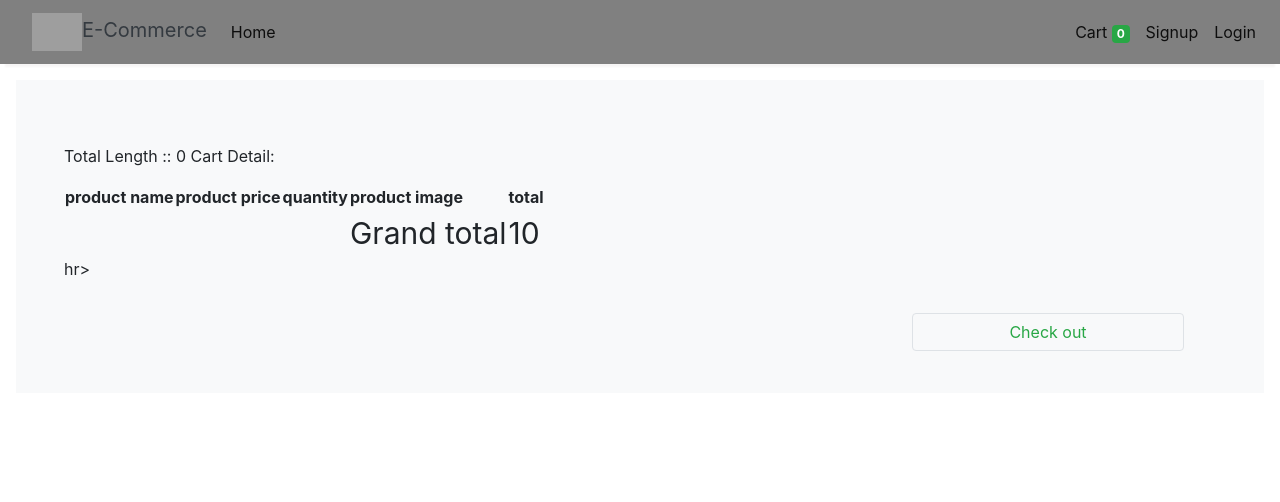
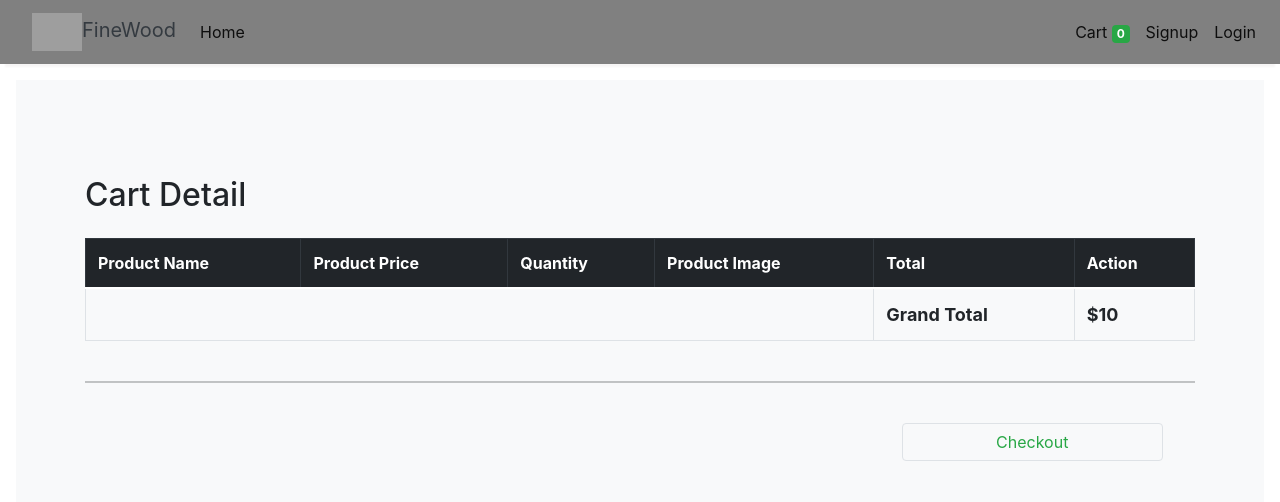
Before and after one commit to finepy/fineWood, a Django app: template Customer/templates/Customer/cart.html in a window 1280 px wide. Shown: the top 502 px of the page. Run offline with Django 4.2, Linux system fonts and the light colour scheme; the template is opened without the code that fills it: most values are stand-ins (such as "Sample title", 1, 10 or a date in 2020); some libraries are stand-ins or nearby versions; grey boxes are pictures that could not be loaded.

Commit message:
finewood update

```diff
--- a/Customer/models.py
+++ b/Customer/models.py
@@ -9,6 +9,9 @@ from phonenumber_field.modelfields import PhoneNumberField
 
 class Customer(models.Model):
 
+    class SexChoices(models.TextChoices):
+        Male = "Male"
+        Female = "Female"
 
     username = models.OneToOneField(User, on_delete=models.CASCADE)
     profile_picture =  models.ImageField(upload_to='Customer/profile/profilePic/')
@@ -17,7 +20,7 @@ class Customer(models.Model):
     phone = PhoneNumberField()
     # follower = models.ManyToManyField(User, related_name='customer_followers', blank=True)
     country = CountryField()
-
+    gender = models.CharField(max_length=10, choices=SexChoices.choices)
 
 
     def __str__(self) -> str:
--- a/Customer/templates/Customer/cart.html
+++ b/Customer/templates/Customer/cart.html
@@ -1,108 +1,69 @@
-
 {% extends 'Customer/base.html' %}
-{% comment %} <head>
-    <style>
-    table {
-      font-family: arial, sans-serif;
-      border-collapse: collapse;
-      width: 100%;
-    }
-
-    td, th {
-      border: 1px solid #dddddd;
-      text-align: left;
-      padding: 8px;
-    }
-
-    tr:nth-child(even) {
-      background-color: forestgreen;
-      color:white;
-    }
-    </style>
-    <link rel="stylesheet" href="https://www.w3schools.com/w3css/4/w3.css">
-    </head> {% endcomment %}
-
-
 
 {% block content %}
-
-
   {% load cart_tag %}
 
-Total Length :: {{request.session.cart|length}}
+  <div class="container mt-5">
+    <h2 class="mb-4">Cart Detail</h2>
 
-Cart Detail:
-<table>
+    <div class="table-responsive">
+      <table class="table table-bordered table-hover">
+        <thead class="thead-dark">
           <tr>
-      <th>product name</th>
-      <th>product price</th>
-      <th> quantity</th>
-      <th>product image</th>
-      <th> total </th>
+            <th scope="col">Product Name</th>
+            <th scope="col">Product Price</th>
+            <th scope="col">Quantity</th>
+            <th scope="col">Product Image</th>
+            <th scope="col">Total</th>
+            <th scope="col">Action</th>
           </tr>
-    {% for key,value in request.session.cart.items %}
+        </thead>
+        <tbody>
+          {% for key, value in request.session.cart.items %}
             <tr>
-
-      <td>{{value.name}}</td>
-      <td>{{value.price}}</td>
-      <td style="text-decoration:none;font-size: 40px;">
-        <a href="{% url 'Customer:item_decrement' value.product_id %}" style="text-decoration:none;">-</a>
-        {{value.quantity}}
-        <a href="{% url 'Customer:item_increment' value.product_id %}" style="text-decoration:none;">+</a></td>
-
-
-        <td><img src = "{{value.image}}" width="300px" height = "300px" alt = "mani"></td>
-        <td>{{ value.price|multiply:value.quantity }}<td>
-        <td >
+              <td>{{ value.name }}</td>
+              <td>${{ value.price }}</td>
+              <td>
+                <a href="{% url 'Customer:item_decrement' value.product_id %}" class="btn btn-link btn-sm">-</a>
+                <span class="quantity">{{ value.quantity }}</span>
+                <a href="{% url 'Customer:item_increment' value.product_id %}" class="btn btn-link btn-sm">+</a>
+              </td>
+              <td><img src="{{ value.image }}" width="100" height="100" alt="Product Image"></td>
+              <td>${{ value.price|multiply:value.quantity }}</td>
+              <td>
                 <form
-
-
-                                        style="cursor:pointer"
-                                        hx-get = "{% url 'Customer:delete' item.product_id %}"
-                                        hx-target = "body"
-                                        hx-confirm = "Are you sure you want to delete">
-
-                                        <span ><button type="submit" style="background-color:white">
-                                            <svg id="SvgjsSvg1063" width="38" height="38" xmlns="http://www.w3.org/2000/svg" version="1.1" xmlns:xlink="http://www.w3.org/1999/xlink" xmlns:svgjs="http://svgjs.com/svgjs"><defs id="SvgjsDefs1064"></defs><g id="SvgjsG1065"><svg xmlns="http://www.w3.org/2000/svg" viewBox="0 0 24 24" width="30" height="30">
-                                                <path fill="#d03212" d="M7 18a1 1 0 0 1-.707-1.707l10-10a1 1 0 0 1 1.414 1.414l-10 10A.997.997 0 0 1 7 18Z" class="color6563ff svgShape"></path><path fill="#d03212" d="M17 18a.997.997 0 0 1-.707-.293l-10-10a1 1 0 0 1 1.414-1.414l10 10A1 1 0 0 1 17 18Z" class="color6563ff svgShape"></path></svg></g></svg>  </button>
-                                        </span>
+                  hx-get="{% url 'Customer:delete' value.product_id %}"
+                  hx-target="body"
+                  hx-confirm="Are you sure you want to delete">
+                  <button type="submit" class="btn btn-link btn-sm">
+                    <i class="fas fa-trash-alt"></i>
+                  </button>
                 </form>
               </td>
-
             </tr>
           {% endfor %}
           <tr>
-        <td></td>
-        <td></td>
-        <td></td>
-        <td style="text-decoration:none;font-size: 30px;">Grand total</td>
-        <td style="text-decoration:none;font-size: 30px;">{{sum}}</td>
+            <td colspan="4"></td>
+            <td class="font-weight-bold" style="font-size: 18px;">Grand Total</td>
+            <td class="font-weight-bold" style="font-size: 18px;">${{ sum }}</td>
           </tr>
+        </tbody>
+      </table>
+    </div>
 
+    <hr class="my-4">
 
-
-
-</table>
-
-hr>
     <div class="m-3 p-3">
-            <a href="#" data-toggle="modal" data-target="#exampleModal" class="btn btn-outline-success border rounded  col-lg-3 float-right">Check out</a>
+      <a href="#" data-toggle="modal" data-target="#exampleModal" class="btn btn-outline-success border rounded col-lg-3 float-right">Checkout</a>
     </div>
   </div>
-</div>
-
-
-<!-- modal -->
 
   <!-- Modal -->
   <div class="modal fade" id="exampleModal" tabindex="-1" role="dialog" aria-labelledby="exampleModalLabel" aria-hidden="true">
     <div class="modal-dialog" role="document">
       <div class="modal-content">
         <div class="modal-header">
-          <h5 class="modal-title" id="exampleModalLabel">
-              Check Out Form
-          </h5>
-          <hr>
+          <h5 class="modal-title" id="exampleModalLabel">Check Out Form</h5>
           <button type="button" class="close" data-dismiss="modal" aria-label="Close">
             <span aria-hidden="true">&times;</span>
           </button>
@@ -112,24 +73,19 @@ hr>
             <form action="/check-out" method="POST">
               {% csrf_token %}
               <div class="form-group">
-                  <label for="">Address</label>
-                  <input type="text" name="address" id="" class="form-control" placeholder="" aria-describedby="helpId">
-
+                <label for="address">Address</label>
+                <input type="text" name="address" id="address" class="form-control" placeholder="Enter your address">
               </div>
               <div class="form-group">
-                    <label for="">Phone</label>
-                    <input type="text" name="phone" id="" class="form-control" placeholder="" aria-describedby="helpId">
+                <label for="phone">Phone</label>
+                <input type="text" name="phone" id="phone" class="form-control" placeholder="Enter your phone number">
               </div>
-
-                  <input type="submit" class="btn float-right btn-outline-success col-lg-6" value="Check out">
+              <input type="submit" class="btn btn-success float-right col-lg-6" value="Checkout">
             </form>
           </div>
         </div>
-
       </div>
     </div>
   </div>
 
-
-
 {% endblock %}
--- a/Customer/templates/Customer/navbar.html
+++ b/Customer/templates/Customer/navbar.html
@@ -11,7 +11,7 @@
   <link rel="stylesheet" href="https://maxcdn.bootstrapcdn.com/bootstrap/4.0.0/css/bootstrap.min.css"
     integrity="sha384-Gn5384xqQ1aoWXA+058RXPxPg6fy4IWvTNh0E263XmFcJlSAwiGgFAW/dAiS6JXm" crossorigin="anonymous">
 
-  <title>E-commerce Website</title>
+  <title>FineWood</title>
 
   <style>
     nav{
@@ -39,7 +39,7 @@
     <a class="navbar-brand ms-3 text-dark " href="/">
     <link rel="stylesheet" href="https://use.fontawesome.com/releases/v5.7.0/css/all.css" integrity="sha384-lZN37f5QGtY3VHgisS14W3ExzMWZxybE1SJSEsQp9S+oqd12jhcu+A56Ebc1zFSJ" crossorigin="anonymous">
 
-    <img src="https://www.freepnglogos.com/uploads/shopping-cart-png/shopping-cart-svg-png-icon-download-28.png" style="width:50px;height:50px,color:text-light;">E-Commerce</a>
+    <img src="https://www.freepnglogos.com/uploads/shopping-cart-png/shopping-cart-svg-png-icon-download-28.png" style="width:50px;height:50px,color:text-light;">FineWood</a>
     <button class="navbar-toggler" type="button" data-toggle="collapse" data-target="#navbarSupportedContent"
       aria-controls="navbarSupportedContent" aria-expanded="false" aria-label="Toggle navigation">
       <span class="navbar-toggler-icon"></span>
@@ -60,7 +60,7 @@
       <ul class=" navbar-nav my-2 my-lg-0">
 
         <li class="nav-item active">
-          <a class="nav-link" href="/cart-detail">Cart
+          <a class="nav-link" href="/Customer/cart-detail/">Cart
             <span class="badge badge-success">{{request.session.cart.keys|length}}</span>
             <span class="sr-only"></span></a>
         </li>
@@ -71,15 +71,15 @@
           {% comment %} <a class="nav-link" href="/order">Orders<span class="sr-only"></span></a> {% endcomment %}
         </li>
         <li class="nav-item active ">
-          <a class="nav-link" href="/logout">Logout<span class="sr-only"></span></a>
+          <a class="nav-link" href="/logout/">Logout<span class="sr-only"></span></a>
         </li>
         {% else %}
 
         <li class="nav-item active">
-          <a class="nav-link" href="/register">Signup<span class="sr-only"></span></a>
+          <a class="nav-link" href="/started/">Signup<span class="sr-only"></span></a>
         </li>
         <li class="nav-item active">
-          <a class="nav-link" href="/login">Login<span class="sr-only"></span></a>
+          <a class="nav-link" href="/login/">Login<span class="sr-only"></span></a>
         </li>
         {% endif %}
 
--- a/Customer/urls.py
+++ b/Customer/urls.py
@@ -14,7 +14,7 @@ urlpatterns = [
     path('cart/item_decrement/<int:id>/',
          views.item_decrement, name='item_decrement'),
     path('cart/cart_clear/', views.cart_clear, name='cart_clear'),
-    path('cart-detail',views.cart_detail, name='cart-detail'),
+    path('cart-detail/',views.cart_detail, name='cart-detail'),
     path('delete/<str:product_id>', views.delete, name = 'delete'),
 
 ]
--- a/Home/templates/index.html
+++ b/Home/templates/index.html
@@ -55,7 +55,7 @@
 						{%else %}
 						<li><a class="nav-link" href="/started/"><img src="{% static 'images/user.svg' %}"></a></li>
 						{%endif%}
-						<li><a class="nav-link" href="cart.html"><img src="{% static 'images/cart.svg' %}"></a></li>
+						<li><a class="nav-link" href="/Customer/cart-detail/"><img src="{% static 'images/cart.svg' %}">{{request.session.cart.keys|length}}</a></li>
 					</ul>
 				</div>
 			</div>
--- a/Home/templates/shop.html
+++ b/Home/templates/shop.html
@@ -80,7 +80,7 @@
 						{%else %}
 						<li><a class="nav-link" href="/started/"><img src="{% static 'images/user.svg' %}"></a></li>
 						{%endif%}
-						<li><a class="nav-link" href="cart.html"><img src="{% static 'images/cart.svg' %}"></a></li>
+						<li><a class="nav-link" href="/Customer/cart-detail/"><img src="{% static 'images/cart.svg' %}">{{request.session.cart.keys|length}}</a></li>
 					</ul>
 				</div>
 			</div>
```
Also changed, not shown: Customer/views.py (+15 -7 lines), Home/filechecker.py (added, +9 -0 lines), Customer/migrations/0004_customer_gender.py (added), db.sqlite3, 2 other files. Lines whose indentation alone changed are shown as unchanged.
